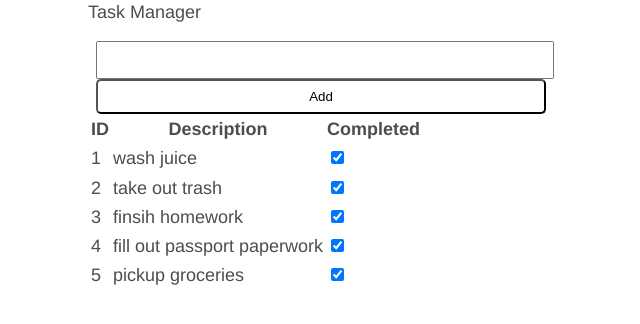
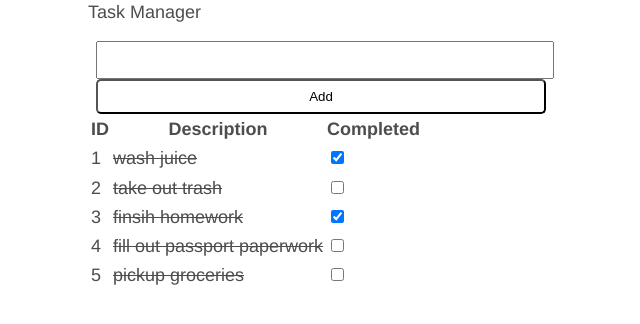
Before and after one commit to devantemoore/task-manager, a Vue app: page / in a window 1280 px wide. Shown: the top 324 px of the page, without its empty margins (72-712 px from the left). Built offline with nearby package versions, Linux system fonts and the light colour scheme.

Commit message:
line-through if task is complete

```diff
--- a/src/components/Task/Task.vue
+++ b/src/components/Task/Task.vue
@@ -1,7 +1,7 @@
 <template>
   <tr>
       <td>{{ task.id }}</td>
-      <td>{{ task.description }}</td>
+      <td :style="completed">{{ task.description }}</td>
       <td><input type='checkbox' v-model="checked" /></td>
   </tr>
 </template>
@@ -11,6 +11,7 @@ const props = defineProps<{
     task: Task
 }>();
 const checked = computed(() => props.task.completed)
+const completed = checked ? 'text-decoration: line-through' : '';
 </script>
 
 <script lang='ts'>
--- a/src/constants.ts
+++ b/src/constants.ts
@@ -8,7 +8,7 @@ const TASKS = [
     {
         id: 2,
         description: "take out trash",
-        completed: true
+        completed: false
     },
     {
         id: 3,
@@ -18,12 +18,12 @@ const TASKS = [
     {
         id: 4,
         description: "fill out passport paperwork",
-        completed: true
+        completed: false
     },
     {
         id: 5,
         description: "pickup groceries",
-        completed: true
+        completed: false
     }
 ] as Task[]
 
```
